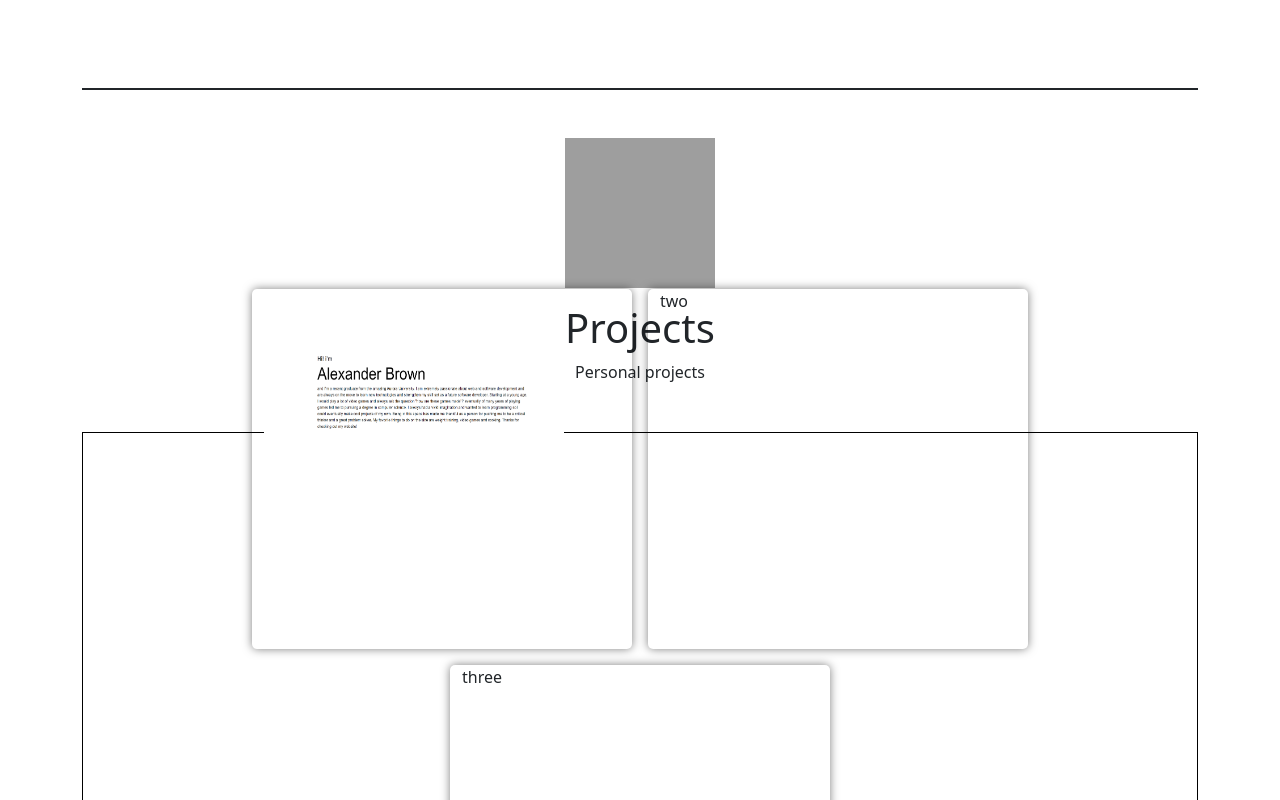
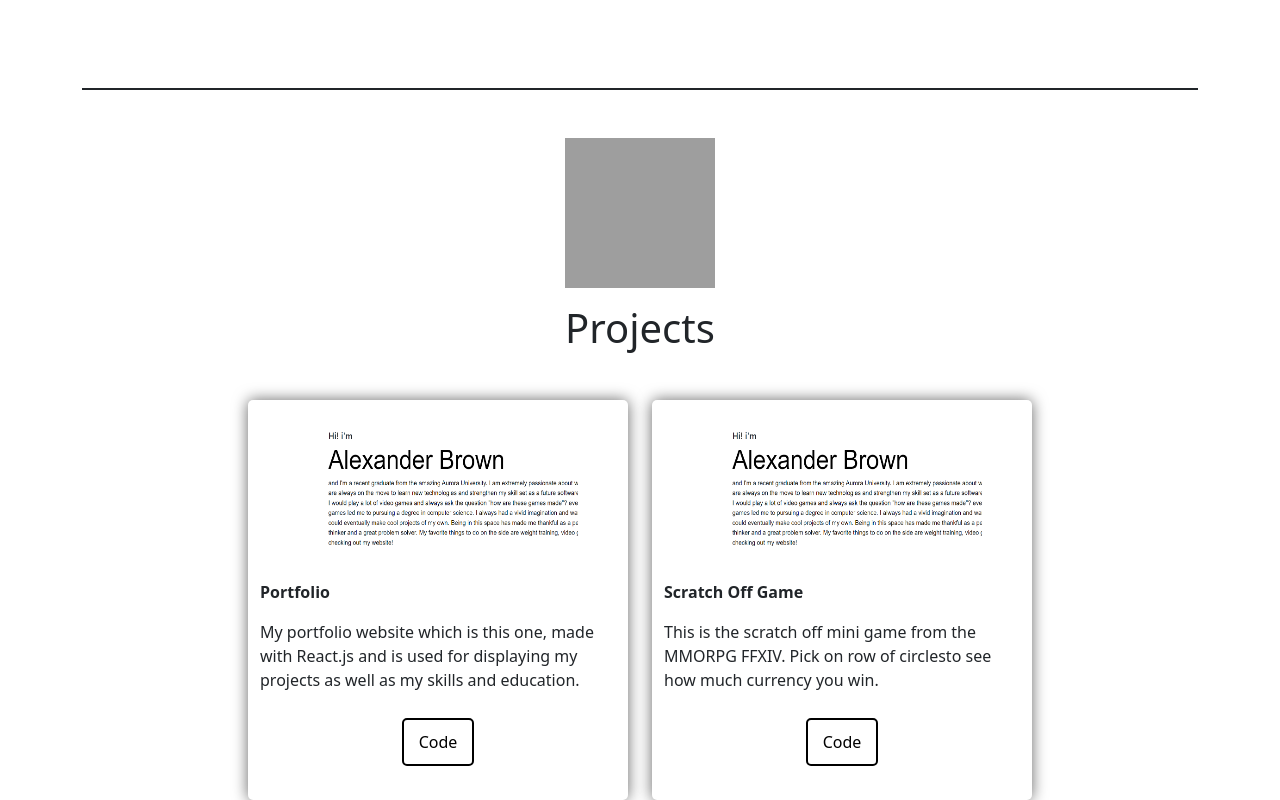
Before and after one commit to AxAnder0095/repotest, a React (Vite) app: page / in a window 1280 px wide. Shown: the part 980-1780 px from the top of the page. Built offline with nearby package versions, Linux system fonts and the light colour scheme; grey boxes are pictures that could not be loaded.

Commit message:
added more projects

```diff
--- a/index.html
+++ b/index.html
@@ -3,6 +3,11 @@
   <head>
     <meta charset="UTF-8" />
     <link rel="icon" type="image/svg+xml" href="/vite.svg" />
+
+    <link rel="preconnect" href="https://fonts.googleapis.com">
+    <link rel="preconnect" href="https://fonts.gstatic.com" crossorigin>
+    <link href="https://fonts.googleapis.com/css2?family=Cinzel:wght@400..900&display=swap" rel="stylesheet">
+
     <meta name="viewport" content="width=device-width, initial-scale=1.0" />
     <title>Personal Website</title>
   </head>
--- a/src/Home/Home.jsx
+++ b/src/Home/Home.jsx
@@ -59,12 +59,11 @@ function Home() {
 
                 <div className='container mb-5 border border-dark'/>
 
-                <div className='text-center text-dark' id='education-ID'>
+                <div className='text-center text-dark mb-5' id='education-ID'>
                     <img src={BOOKS} alt={'books image'}
                          style={{ width: '150px', height: '150px' }}
                          className='mb-3'/>
                     <h1 className=''>Projects</h1>
-                    <div className=' mb-5'>Personal projects</div>
                 </div>
 
                 <div className='container projects-container d-flex align-items-center justify-content-center'>
--- a/src/Home/HomeStyles.css
+++ b/src/Home/HomeStyles.css
@@ -4,8 +4,6 @@
 }
 
 .projects-container{
-    border: 1px solid black;
-    height: 450px;
 }
 
 .intro-row{
--- a/src/Home/Project.jsx
+++ b/src/Home/Project.jsx
@@ -1,8 +1,20 @@
+import './ProjectStyles.css'
+import {Link} from "react-router-dom";
 
-
-function Project() {
+function Project(projectProp) {
     return (
         <>
+            <div className='d-flex justify-content-center'>
+                    <img id='project-image' src={projectProp.image} alt={projectProp.alt}/>
+            </div>
+            <p id='project-title'>{projectProp.title}</p>
+            <p id='project-desc'>{projectProp.description}</p>
+            <div className='d-flex justify-content-center'>
+                {/*<button id='project-button'>*/}
+                {/*    <a href={projectProp.github} id='project-link'>Code</a>*/}
+                {/*</button>*/}
+                <Link id='project-button' to={projectProp.github}>Code</Link>
+            </div>
         </>
     )
 }
--- /dev/null
+++ b/src/Home/ProjectData.jsx
@@ -0,0 +1,20 @@
+import Portfolio from './imgs/portfolio.png';
+
+export const ProjectData = {
+    portfolio: {
+        image: Portfolio,
+        title: 'Portfolio',
+        alt: 'portfolio-image',
+        description: 'My portfolio website which is this one, made with React.js and is used for ' +
+            'displaying my projects as well as my skills and education.',
+        github: 'https://github.com/AxAnder0095/repotest'
+    },
+    miniCactpot: {
+        image: Portfolio,
+        title: 'Scratch Off Game',
+        alt: 'Scratch Off Game Image',
+        description: 'This is the scratch off mini game from the MMORPG FFXIV. Pick on row of circles' +
+            'to see how much currency you win. ',
+        github: 'https://github.com/AxAnder0095/Mini-Cacptot-Game',
+    }
+}
--- a/src/Home/ProjectStyles.css
+++ b/src/Home/ProjectStyles.css
@@ -1,20 +1,30 @@
-.project{
-    height: 360px;
-    width: 380px;
-    border-radius: 5px;
-    box-shadow: 0 0 10px rgba(0, 0, 0, 0.5);
-    transition: 0.7s;
+#project-image {
+    width: 280px;
+    height: 180px;
 }
 
-.project:hover{
-    height: 380px;
-    width: 400px;
-    transition: 0.7s;
-    box-shadow: 0 0 10px goldenrod;
+#project-title {
+    font-weight: bold;
 }
 
-@media(max-width:992px){
-    .project{
+#project-desc {
 
-    }
 }
+
+#project-button {
+    text-decoration: none;
+    color: black;
+    border-radius: 5px;
+    padding: 10px 15px;
+    background-color: white;
+    border: 2px solid black;
+    transition: 0.5s;
+    margin-top: 10px;
+}
+
+#project-button:hover {
+    color: white;
+    background-color: rgba(0, 0, 0, 0.9);
+    border: 2px solid white;
+    transition: 0.3s;
+}
--- a/src/Home/Projects.jsx
+++ b/src/Home/Projects.jsx
@@ -1,25 +1,32 @@
-import './ProjectStyles.css'
-import Portfolio from './imgs/portfolio.png'
+import './ProjectsStyles.css';
+import {ProjectData} from "./ProjectData.jsx";
+import Project from "./Project.jsx";
 
 
 
 function Projects(){
-
-    const ProjectData = {
-        portfolio: {
-            image: Portfolio,
-            title: 'Portfolio',
-        }
-    }
-
     return (
         <div>
-            <div className='row d-flex justify-content-center gap-3'>
+            <div className='row d-flex justify-content-center gap-4'>
                 <div className='project col-lg-3'>
-                    <img src={ProjectData.portfolio.image} alt="Portfolio" style={{width: '300px', height: '200px'}} />
+                    <Project
+                        image={ProjectData.portfolio.image}
+                        title={ProjectData.portfolio.title}
+                        alt={ProjectData.portfolio.alt}
+                        description={ProjectData.portfolio.description}
+                        github={ProjectData.portfolio.github}
+                    />
                 </div>
-                <div className='project col-lg-3'>two</div>
-                <div className='project col-lg-3'>three</div>
+                <div className='project col-lg-3'>
+                    <Project
+                        image={ProjectData.miniCactpot.image}
+                        title={ProjectData.miniCactpot.title}
+                        alt={ProjectData.miniCactpot.alt}
+                        description={ProjectData.miniCactpot.description}
+                        github={ProjectData.miniCactpot.github}
+                    />
+                </div>
+                {/*<div className='project col-lg-3'>three</div>*/}
             </div>
         </div>
     )
--- /dev/null
+++ b/src/Home/ProjectsStyles.css
@@ -0,0 +1,21 @@
+.project{
+    height: 400px;
+    width: 380px;
+    border-radius: 5px;
+    box-shadow: 0 0 15px rgba(0, 0, 0, 0.6);
+    transition: 0.7s;
+}
+
+.project:hover{
+    /*height: 390px;*/
+    /*width: 490px;*/
+    transition: 0.7s;
+    box-shadow: 0 0 25px rgba(0, 0, 0, 0.2);
+    border-radius: 5px;
+}
+
+@media(max-width:992px){
+    .project{
+        width: 410px;
+    }
+}
```
Also changed, not shown: src/Home/imgs/portfolio.png.
